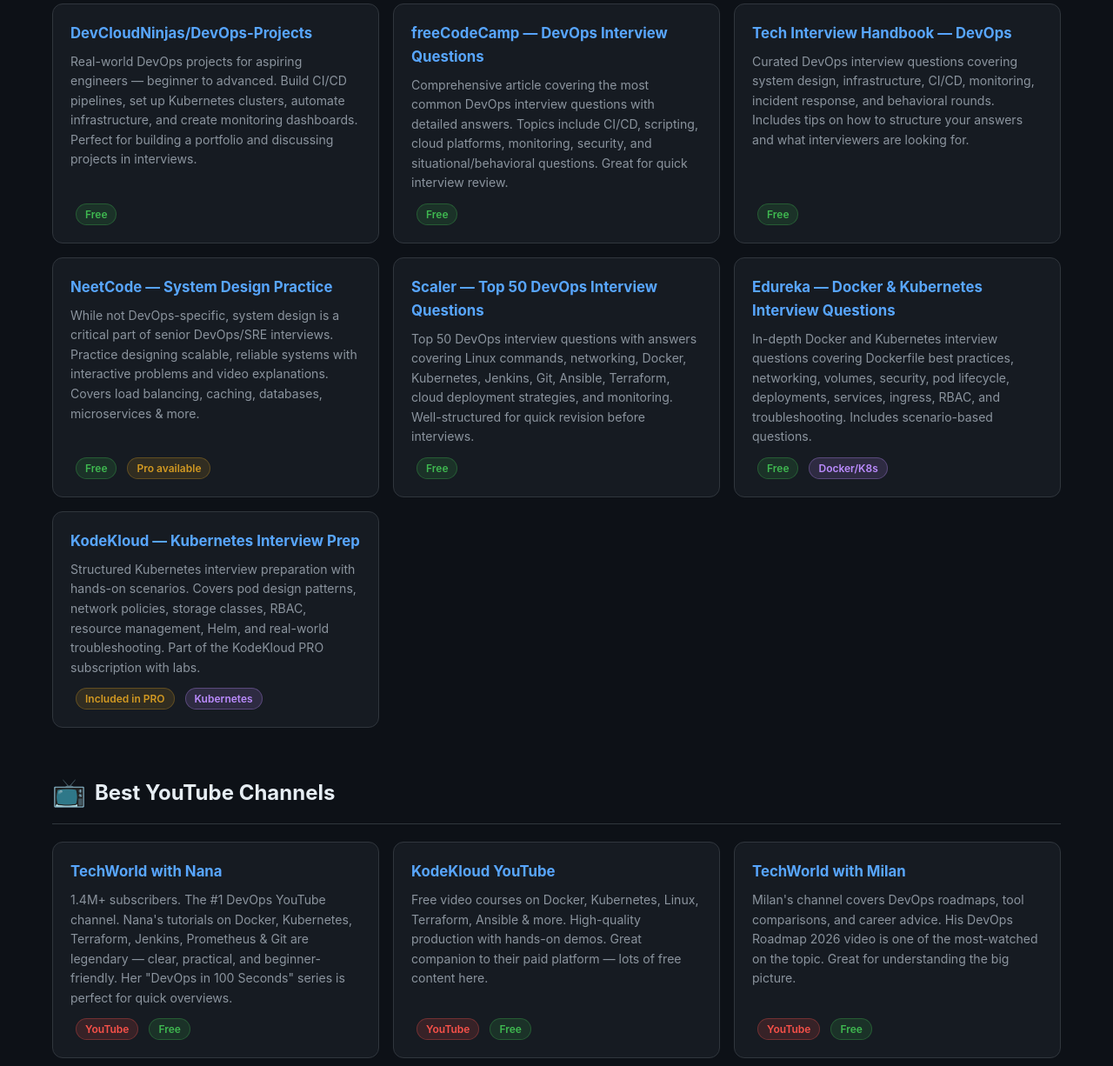
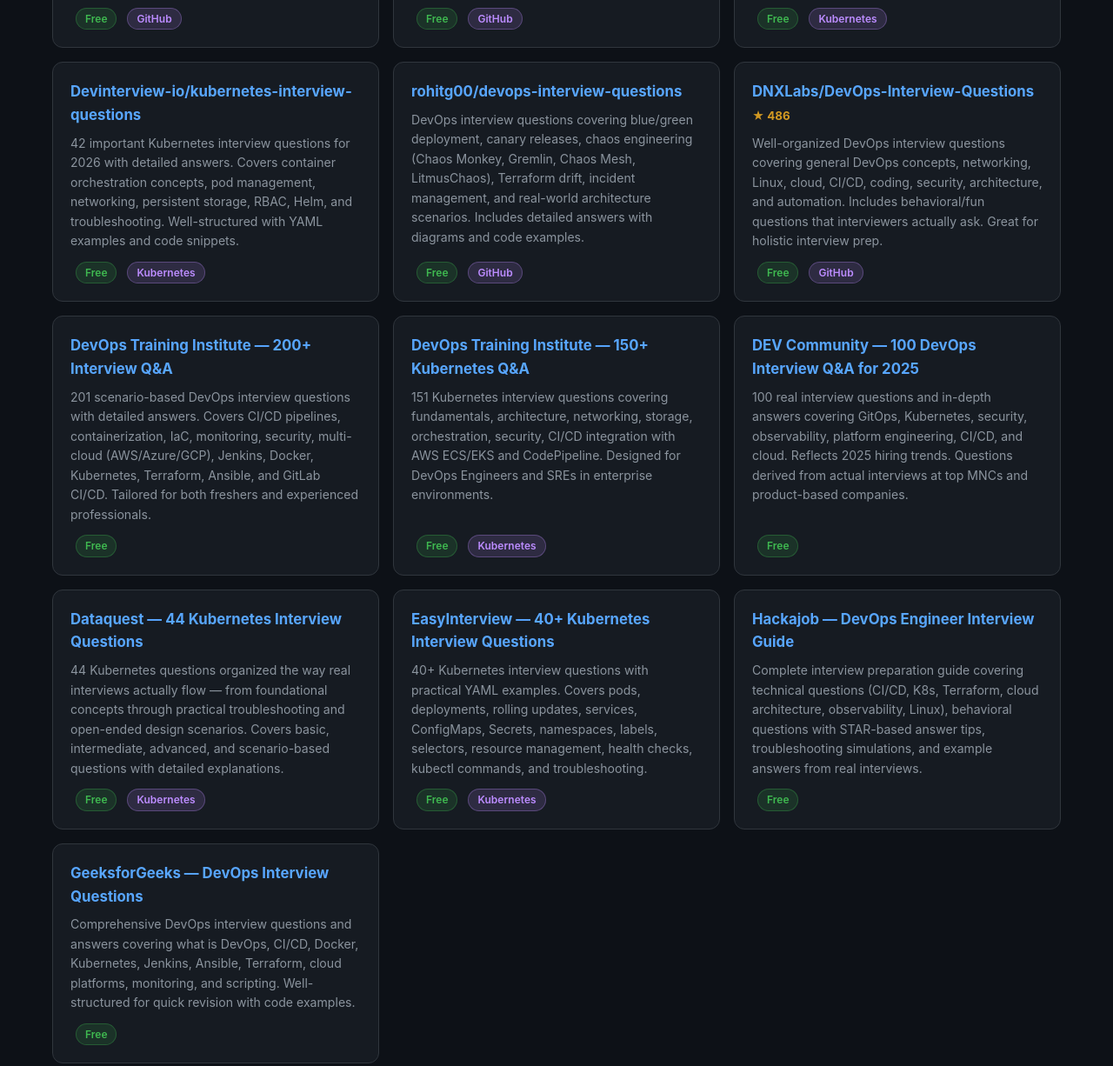
Before and after one commit to ShubhamBhavsar101/Agentic-AI, a plain HTML site: page devops-learning-hub.html in a window 1280 px wide. Shown: the part 3304-4530 px from the top of the page at 87% size. Drawn offline with Linux system fonts and the light colour scheme.

Commit message:
Rebuild interview prep section with thoroughly researched resources

```diff
--- a/devops-learning-hub.html
+++ b/devops-learning-hub.html
@@ -439,12 +439,12 @@
   <!-- INTERVIEW PREP -->
   <div class="section" id="interview">
     <h2 class="section-title"><span class="section-icon">💼</span> Interview Preparation</h2>
-    <p style="color: var(--muted); margin-bottom: 20px; font-size: 0.9em;">DevOps interview questions, answers, and practice resources — covering Linux, Kubernetes, Docker, Terraform, CI/CD, cloud platforms, system design, and behavioral questions.</p>
+    <p style="color: var(--muted); margin-bottom: 20px; font-size: 0.9em;">DevOps and Kubernetes interview questions, answers, and practice resources — sourced from top GitHub repos, community guides, and real interview experiences.</p>
     <div class="grid">
 
       <div class="card">
-        <h3><a href="https://github.com/bregman-arie/devops-exercises" target="_blank">bregman-arie/devops-exercises</a> <span style="color: var(--orange); font-size: 0.8em;">★ 82K</span></h3>
-        <p>The #1 DevOps interview prep repo on GitHub with 2,600+ exercises and questions. Covers Linux, Jenkins, AWS, SRE, Prometheus, Docker, Python, Ansible, Git, Kubernetes, Terraform, OpenStack, SQL, NoSQL, Azure, GCP, DNS, Elastic, Network &amp; Virtualization. Community-maintained and constantly updated.</p>
+        <h3><a href="https://github.com/NotHarshhaa/DevOps-Interview-Questions" target="_blank">NotHarshhaa/DevOps-Interview-Questions</a> <span style="color: var(--orange); font-size: 0.8em;">★ 809</span></h3>
+        <p>1,100+ carefully curated DevOps interview questions with detailed answers. Covers DevOps fundamentals, AWS/Azure/GCP, Docker, Kubernetes, Helm, Jenkins, ArgoCD, GitHub Actions, Prometheus, Grafana, ELK, Ansible, Terraform, Bash, Python, Linux, networking, security &amp; real-world scenarios. Questions categorized as Beginner / Intermediate / Advanced. Includes downloadable PDFs and cheat sheets.</p>
         <div class="tags">
           <span class="tag tag-free">Free</span>
           <span class="tag tag-cert">GitHub</span>
@@ -452,8 +452,17 @@
       </div>
 
       <div class="card">
-        <h3><a href="https://github.com/kiamor/kubernetes-interview-questions" target="_blank">Kubernetes Interview Questions (kiamor)</a></h3>
-        <p>Dedicated Kubernetes interview questions covering pods, deployments, services, networking, storage, RBAC, Helm, troubleshooting, cluster architecture, and real-world scenarios. Great for CKA/CKAD interview prep and general K8s interviews.</p>
+        <h3><a href="https://github.com/bregman-arie/devops-exercises" target="_blank">bregman-arie/devops-exercises</a> <span style="color: var(--orange); font-size: 0.8em;">★ 82K</span></h3>
+        <p>The most popular DevOps interview repo on GitHub. 2,600+ exercises covering Linux, Jenkins, AWS, SRE, Prometheus, Docker, Python, Ansible, Git, Kubernetes, Terraform, OpenStack, SQL, NoSQL, Azure, GCP, DNS, Elastic, Network &amp; Virtualization. Community-maintained with constant updates. Perfect for hands-on practice.</p>
+        <div class="tags">
+          <span class="tag tag-free">Free</span>
+          <span class="tag tag-cert">GitHub</span>
+        </div>
+      </div>
+
+      <div class="card">
+        <h3><a href="https://github.com/atryx/kubernetes-interview-questions" target="_blank">atryx/kubernetes-interview-questions</a></h3>
+        <p>100+ Kubernetes interview questions with detailed answers — from Pod basics to production cluster architecture. Covers core concepts, pods &amp; workloads, networking, storage, ConfigMaps &amp; Secrets, scheduling, security, observability, cluster administration, and scenario-based questions. Junior through Principal level.</p>
         <div class="tags">
           <span class="tag tag-free">Free</span>
           <span class="tag tag-cert">Kubernetes</span>
@@ -461,8 +470,17 @@
       </div>
 
       <div class="card">
-        <h3><a href="https://github.com/iam-veeramalla/devops-interview-preparation-guide" target="_blank">iam-veeramalla/devops-interview-preparation-guide</a> <span style="color: var(--orange); font-size: 0.8em;">★ 852</span></h3>
-        <p>Share your DevOps interview questions and help build a community-driven interview preparation guide. Covers real questions asked at cloud, startup, and enterprise companies. Covers AWS, Azure, GCP, Docker, Kubernetes, Terraform &amp; CI/CD.</p>
+        <h3><a href="https://github.com/Devinterview-io/kubernetes-interview-questions" target="_blank">Devinterview-io/kubernetes-interview-questions</a></h3>
+        <p>42 important Kubernetes interview questions for 2026 with detailed answers. Covers container orchestration concepts, pod management, networking, persistent storage, RBAC, Helm, and troubleshooting. Well-structured with YAML examples and code snippets.</p>
+        <div class="tags">
+          <span class="tag tag-free">Free</span>
+          <span class="tag tag-cert">Kubernetes</span>
+        </div>
+      </div>
+
+      <div class="card">
+        <h3><a href="https://github.com/rohitg00/devops-interview-questions" target="_blank">rohitg00/devops-interview-questions</a></h3>
+        <p>DevOps interview questions covering blue/green deployment, canary releases, chaos engineering (Chaos Monkey, Gremlin, Chaos Mesh, LitmusChaos), Terraform drift, incident management, and real-world architecture scenarios. Includes detailed answers with diagrams and code examples.</p>
         <div class="tags">
           <span class="tag tag-free">Free</span>
           <span class="tag tag-cert">GitHub</span>
@@ -470,61 +488,70 @@
       </div>
 
       <div class="card">
-        <h3><a href="https://github.com/DevCloudNinjas/DevOps-Projects" target="_blank">DevCloudNinjas/DevOps-Projects</a></h3>
-        <p>Real-world DevOps projects for aspiring engineers — beginner to advanced. Build CI/CD pipelines, set up Kubernetes clusters, automate infrastructure, and create monitoring dashboards. Perfect for building a portfolio and discussing projects in interviews.</p>
+        <h3><a href="https://github.com/DNXLabs/DevOps-Interview-Questions" target="_blank">DNXLabs/DevOps-Interview-Questions</a> <span style="color: var(--orange); font-size: 0.8em;">★ 486</span></h3>
+        <p>Well-organized DevOps interview questions covering general DevOps concepts, networking, Linux, cloud, CI/CD, coding, security, architecture, and automation. Includes behavioral/fun questions that interviewers actually ask. Great for holistic interview prep.</p>
+        <div class="tags">
+          <span class="tag tag-free">Free</span>
+          <span class="tag tag-cert">GitHub</span>
+        </div>
+      </div>
+
+      <div class="card">
+        <h3><a href="https://www.devopstraininginstitute.com/blog/200-DevOps-Interview-Questions-and-Answers-Complete-Guide" target="_blank">DevOps Training Institute — 200+ Interview Q&amp;A</a></h3>
+        <p>201 scenario-based DevOps interview questions with detailed answers. Covers CI/CD pipelines, containerization, IaC, monitoring, security, multi-cloud (AWS/Azure/GCP), Jenkins, Docker, Kubernetes, Terraform, Ansible, and GitLab CI/CD. Tailored for both freshers and experienced professionals.</p>
         <div class="tags">
           <span class="tag tag-free">Free</span>
         </div>
       </div>
 
       <div class="card">
-        <h3><a href="https://www.freecodecamp.org/news/devops-engineer-interview-questions/" target="_blank">freeCodeCamp — DevOps Interview Questions</a></h3>
-        <p>Comprehensive article covering the most common DevOps interview questions with detailed answers. Topics include CI/CD, scripting, cloud platforms, monitoring, security, and situational/behavioral questions. Great for quick interview review.</p>
+        <h3><a href="https://www.devopstraininginstitute.com/blog/150-Kubernetes-Interview-Questions-and-Answers" target="_blank">DevOps Training Institute — 150+ Kubernetes Q&amp;A</a></h3>
+        <p>151 Kubernetes interview questions covering fundamentals, architecture, networking, storage, orchestration, security, CI/CD integration with AWS ECS/EKS and CodePipeline. Designed for DevOps Engineers and SREs in enterprise environments.</p>
+        <div class="tags">
+          <span class="tag tag-free">Free</span>
+          <span class="tag tag-cert">Kubernetes</span>
+        </div>
+      </div>
+
+      <div class="card">
+        <h3><a href="https://dev.to/dev_tips/100-devops-interview-questions-and-answers-for-2025-588j" target="_blank">DEV Community — 100 DevOps Interview Q&amp;A for 2025</a></h3>
+        <p>100 real interview questions and in-depth answers covering GitOps, Kubernetes, security, observability, platform engineering, CI/CD, and cloud. Reflects 2025 hiring trends. Questions derived from actual interviews at top MNCs and product-based companies.</p>
         <div class="tags">
           <span class="tag tag-free">Free</span>
         </div>
       </div>
 
       <div class="card">
-        <h3><a href="https://www.techinterviewhandbook.org/devops-interview-questions" target="_blank">Tech Interview Handbook — DevOps</a></h3>
-        <p>Curated DevOps interview questions covering system design, infrastructure, CI/CD, monitoring, incident response, and behavioral rounds. Includes tips on how to structure your answers and what interviewers are looking for.</p>
+        <h3><a href="https://www.dataquest.io/blog/kubernetes-interview-questions/" target="_blank">Dataquest — 44 Kubernetes Interview Questions</a></h3>
+        <p>44 Kubernetes questions organized the way real interviews actually flow — from foundational concepts through practical troubleshooting and open-ended design scenarios. Covers basic, intermediate, advanced, and scenario-based questions with detailed explanations.</p>
+        <div class="tags">
+          <span class="tag tag-free">Free</span>
+          <span class="tag tag-cert">Kubernetes</span>
+        </div>
+      </div>
+
+      <div class="card">
+        <h3><a href="https://easyinterview.me/blogs/the-interview-questions-that-matter/kubernetes-interview-guide" target="_blank">EasyInterview — 40+ Kubernetes Interview Questions</a></h3>
+        <p>40+ Kubernetes interview questions with practical YAML examples. Covers pods, deployments, rolling updates, services, ConfigMaps, Secrets, namespaces, labels, selectors, resource management, health checks, kubectl commands, and troubleshooting.</p>
+        <div class="tags">
+          <span class="tag tag-free">Free</span>
+          <span class="tag tag-cert">Kubernetes</span>
+        </div>
+      </div>
+
+      <div class="card">
+        <h3><a href="https://hackajob.com/talent/technical-assessment/devops-engineer-interview-preparation-guide" target="_blank">Hackajob — DevOps Engineer Interview Guide</a></h3>
+        <p>Complete interview preparation guide covering technical questions (CI/CD, K8s, Terraform, cloud architecture, observability, Linux), behavioral questions with STAR-based answer tips, troubleshooting simulations, and example answers from real interviews.</p>
         <div class="tags">
           <span class="tag tag-free">Free</span>
         </div>
       </div>
 
       <div class="card">
-        <h3><a href="https://neetcode.io/practice?tab=problems&topicSlug=system-design" target="_blank">NeetCode — System Design Practice</a></h3>
-        <p>While not DevOps-specific, system design is a critical part of senior DevOps/SRE interviews. Practice designing scalable, reliable systems with interactive problems and video explanations. Covers load balancing, caching, databases, microservices &amp; more.</p>
+        <h3><a href="https://www.geeksforgeeks.org/devops/devops-interview-questions" target="_blank">GeeksforGeeks — DevOps Interview Questions</a></h3>
+        <p>Comprehensive DevOps interview questions and answers covering what is DevOps, CI/CD, Docker, Kubernetes, Jenkins, Ansible, Terraform, cloud platforms, monitoring, and scripting. Well-structured for quick revision with code examples.</p>
         <div class="tags">
           <span class="tag tag-free">Free</span>
-          <span class="tag tag-paid">Pro available</span>
-        </div>
-      </div>
-
-      <div class="card">
-        <h3><a href="https://www.scaler.com/topics/devops-interview-questions/" target="_blank">Scaler — Top 50 DevOps Interview Questions</a></h3>
-        <p>Top 50 DevOps interview questions with answers covering Linux commands, networking, Docker, Kubernetes, Jenkins, Git, Ansible, Terraform, cloud deployment strategies, and monitoring. Well-structured for quick revision before interviews.</p>
-        <div class="tags">
-          <span class="tag tag-free">Free</span>
-        </div>
-      </div>
-
-      <div class="card">
-        <h3><a href="https://www.edureka.co/blog/interview-questions/docker-interview-questions/" target="_blank">Edureka — Docker &amp; Kubernetes Interview Questions</a></h3>
-        <p>In-depth Docker and Kubernetes interview questions covering Dockerfile best practices, networking, volumes, security, pod lifecycle, deployments, services, ingress, RBAC, and troubleshooting. Includes scenario-based questions.</p>
-        <div class="tags">
-          <span class="tag tag-free">Free</span>
-          <span class="tag tag-cert">Docker/K8s</span>
-        </div>
-      </div>
-
-      <div class="card">
-        <h3><a href="https://kodekloud.com/courses/kubernetes-interview-questions/" target="_blank">KodeKloud — Kubernetes Interview Prep</a></h3>
-        <p>Structured Kubernetes interview preparation with hands-on scenarios. Covers pod design patterns, network policies, storage classes, RBAC, resource management, Helm, and real-world troubleshooting. Part of the KodeKloud PRO subscription with labs.</p>
-        <div class="tags">
-          <span class="tag tag-paid">Included in PRO</span>
-          <span class="tag tag-cert">Kubernetes</span>
         </div>
       </div>
 
```
